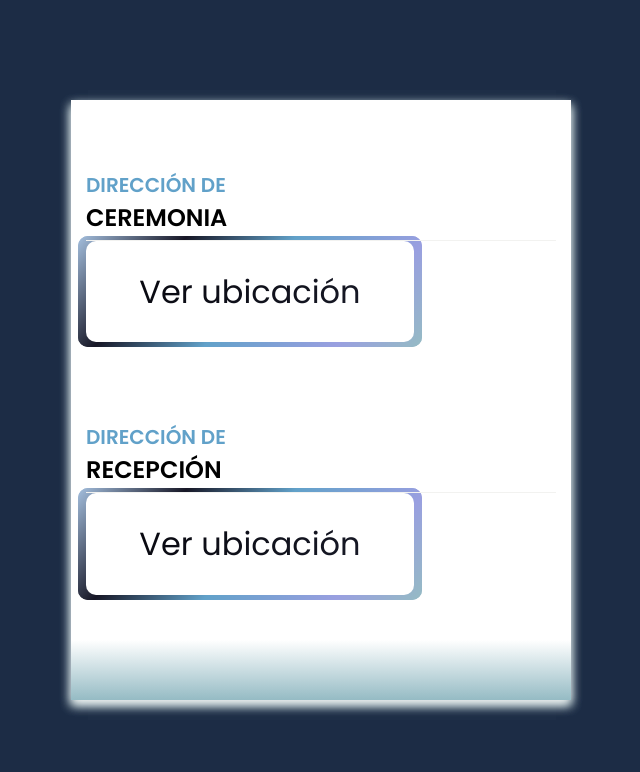
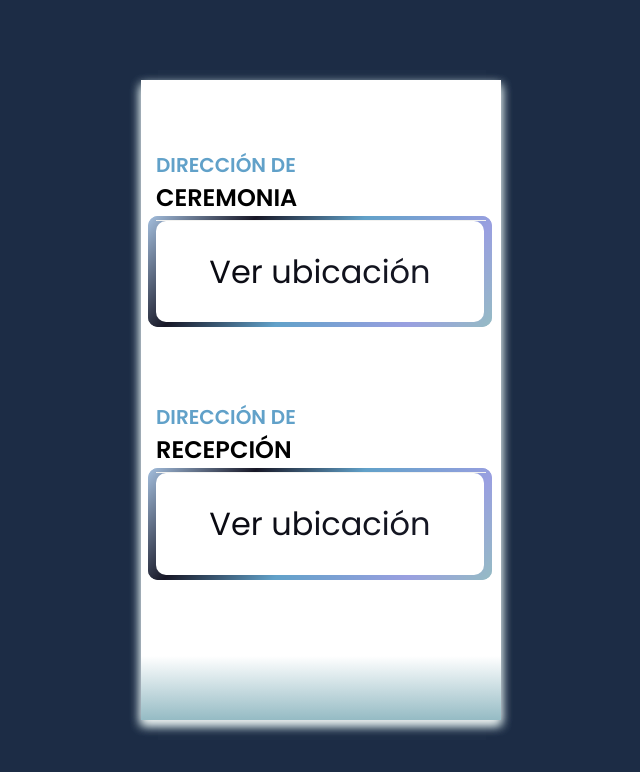
Before and after one commit to sarapink9/as, a plain HTML site: page index.html in a window 1280 px wide. Shown: the whole page, without its empty margins (319-959 px from the left). Drawn offline with Linux system fonts and the light colour scheme.

Commit message:
Update styles.css

```diff
--- a/styles.css
+++ b/styles.css
@@ -82,8 +82,8 @@ body {
 
 .card {
     position: relative;
-    width: 500px;
-    height: 600px;
+    width: 360px;
+    height: 640px;
 }
 
 .card .card_landing {
```
